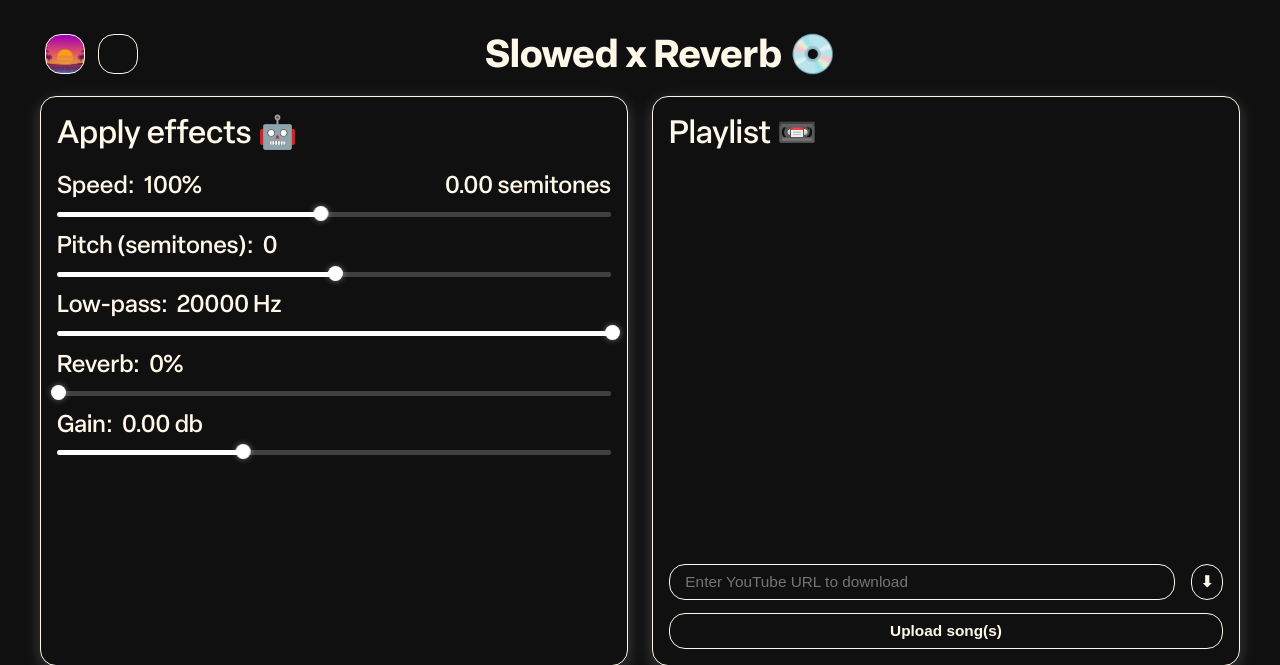
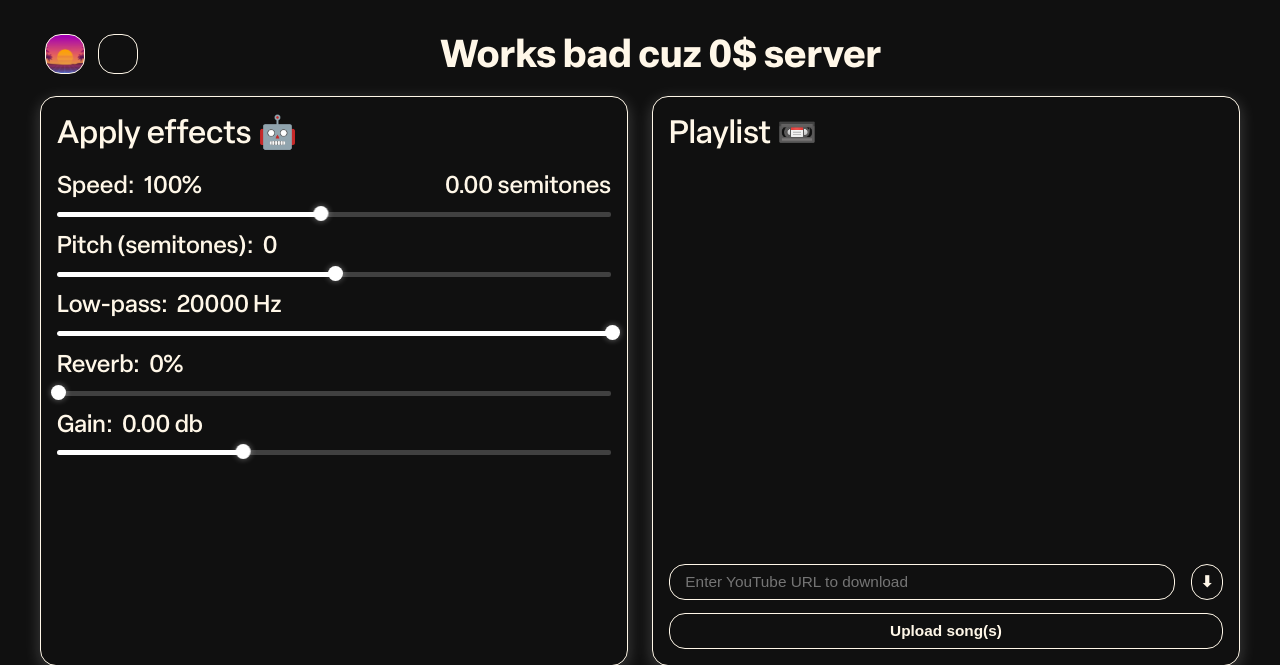
Before and after one commit to AlexAlexBabarika/Slowed-Reverb-Site, a Django app: page / in a window 1280 px wide. Shown: the top 665 px of the page. Run offline with Django 5.2, Linux system fonts and the light colour scheme.

Commit message:
im losing it

```diff
--- a/app/templates/app/index.html
+++ b/app/templates/app/index.html
@@ -70,7 +70,7 @@
             text-align: center;
             flex-grow: 1;
             margin: 0;
-        ">Slowed x Reverb 💿</h1>
+        ">Works bad cuz 0$ server</h1>
 
         <div style="width: 5vw;"></div>
     </div>
```
